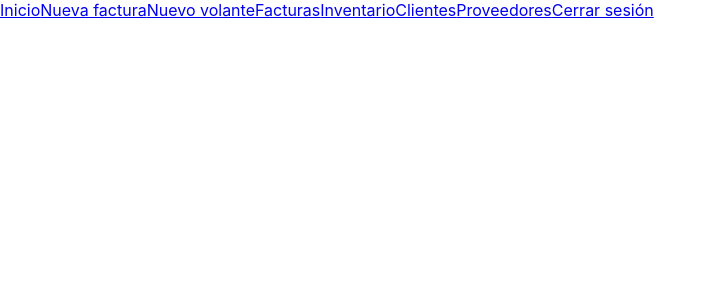
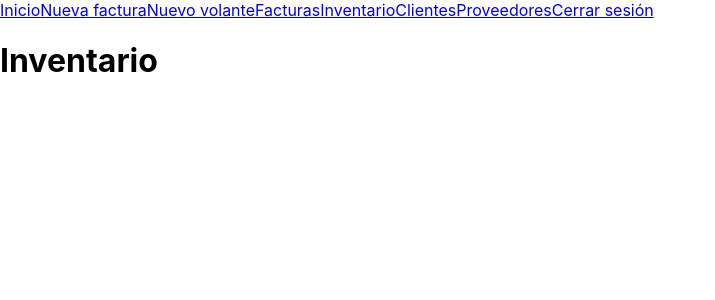
Before and after one commit to svntivgo/front-donraul, a React (Create React App) app: page /inventario in a window 1280 px wide. Shown: the top 300 px of the page, without its empty margins (0-715 px from the left). Built offline with nearby package versions, Linux system fonts and the light colour scheme.

Commit message:
creacion de inventario

```diff
--- a/src/App.js
+++ b/src/App.js
@@ -2,10 +2,11 @@ import React, { Fragment } from 'react';
 import logo from './logo.svg';
 import { Counter } from './features/counter/Counter';
 import './App.css';
+import Navbar from "./components/Navbar";
 import Home from "./components/Home";
 import Facturacion from "./components/Facturacion";
 import Volante from "./components/Volante";
-import Navbar from "./components/Navbar";
+import Inventario from "./components/Inventario";
 import { BrowserRouter, Routes, Route } from 'react-router-dom';
 
 function App() {
@@ -16,6 +17,7 @@ function App() {
         <Route path="/" element={<Home />} />
         <Route path="/facturacion" element={<Facturacion />} />
         <Route path="/volante" element={<Volante />} />
+        <Route path="/inventario" element={<Inventario />} />
       </Routes>
     </BrowserRouter>
   );
--- /dev/null
+++ b/src/components/Inventario.jsx
@@ -0,0 +1,11 @@
+import React from 'react'
+
+const inventario = () => {
+  return (
+    <>
+      <h1>Inventario</h1>
+    </>
+  );
+}
+
+export default inventario
--- a/src/components/Navbar.jsx
+++ b/src/components/Navbar.jsx
@@ -7,9 +7,9 @@ const Navbar = () => {
       <nav>
         <Link to="/">Inicio</Link>
         <Link to="/facturacion">Nueva factura</Link>
-        <Link to="/inventario">Nuevo volante</Link>
+        <Link to="/volante">Nuevo volante</Link>
         <Link to="/">Facturas</Link>
-        <Link to="/">Inventario</Link>
+        <Link to="/inventario">Inventario</Link>
         <Link to="/">Clientes</Link>
         <Link to="/">Proveedores</Link>
         <Link to="/">Cerrar sesión</Link>
```
